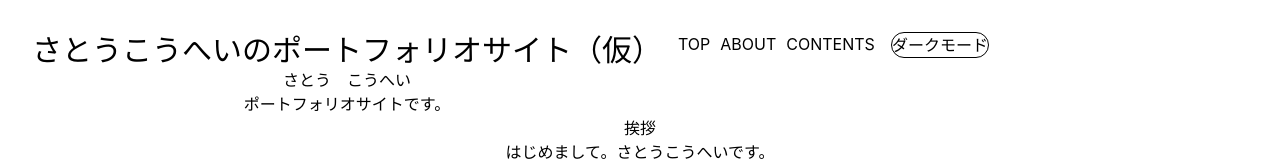
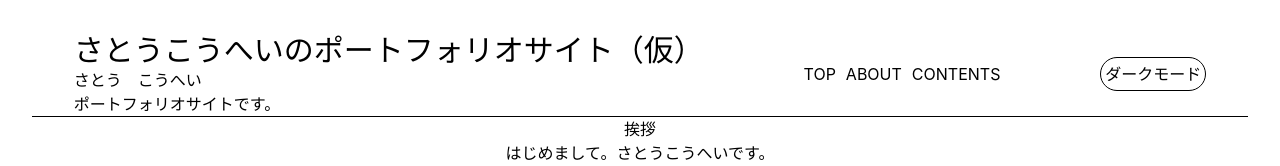
Before and after one commit to Satou-Kouhei/satou-kouhei.github.io, a React (Vite) app: page / in a window 1280 px wide. Shown: the top 166 px of the page. Built offline with nearby package versions, Linux system fonts and the light colour scheme.

Commit message:
ヘッダー部分の位置を調整

```diff
--- a/src/components/AppHeader.tsx
+++ b/src/components/AppHeader.tsx
@@ -15,13 +15,13 @@ function AppHeader () {
 
     return (
         <>
-            <header className='border-black sticky top-0 z-10 flex gap-4'>
+            <header className='border-b bg-white sticky top-0 z-10 flex justify-around items-center gap-4'>
                 <hgroup className='title-group'>
-                    <h1 className='page-title text text-3xl'>さとうこうへいのポートフォリオサイト（仮）</h1>
-                    <h2 className='intoroduce'>さとう　こうへい</h2>
-                    <p className='purpose'>ポートフォリオサイトです。</p>
+                    <h1 className='page-title justify-self-start text text-3xl'>さとうこうへいのポートフォリオサイト（仮）</h1>
+                    <h2 className='intoroduce justify-self-start'>さとう　こうへい</h2>
+                    <p className='purpose justify-self-start'>ポートフォリオサイトです。</p>
                 </hgroup>
-                <nav className='header-nav'>
+                <nav className='header-nav justify-self-center'>
                     <ul className='flex flex-row gap-2.5'>
                         <li><a href="#top">TOP</a></li>
                         <li><a href="#about">ABOUT</a></li>
@@ -30,7 +30,7 @@ function AppHeader () {
                 </nav>
                 <aside className='change-theme'>
                     <button
-                        className='border border-black rounded-full hover:bg-gray-200'
+                        className='border p-1 border-black rounded-full hover:bg-gray-200'
                         onClick={() => setIsDark(prev => !prev)} >
                             {isDark ? "ライトモード" : "ダークモード"}
                     </button>
```
